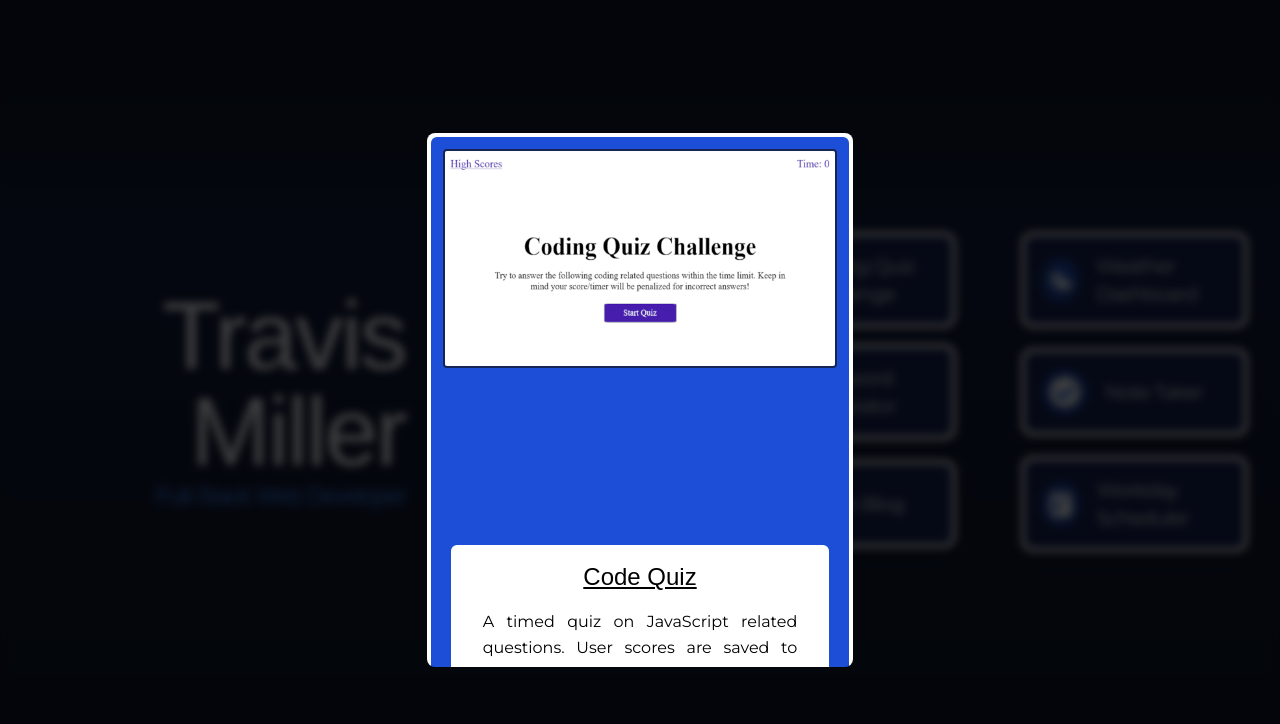
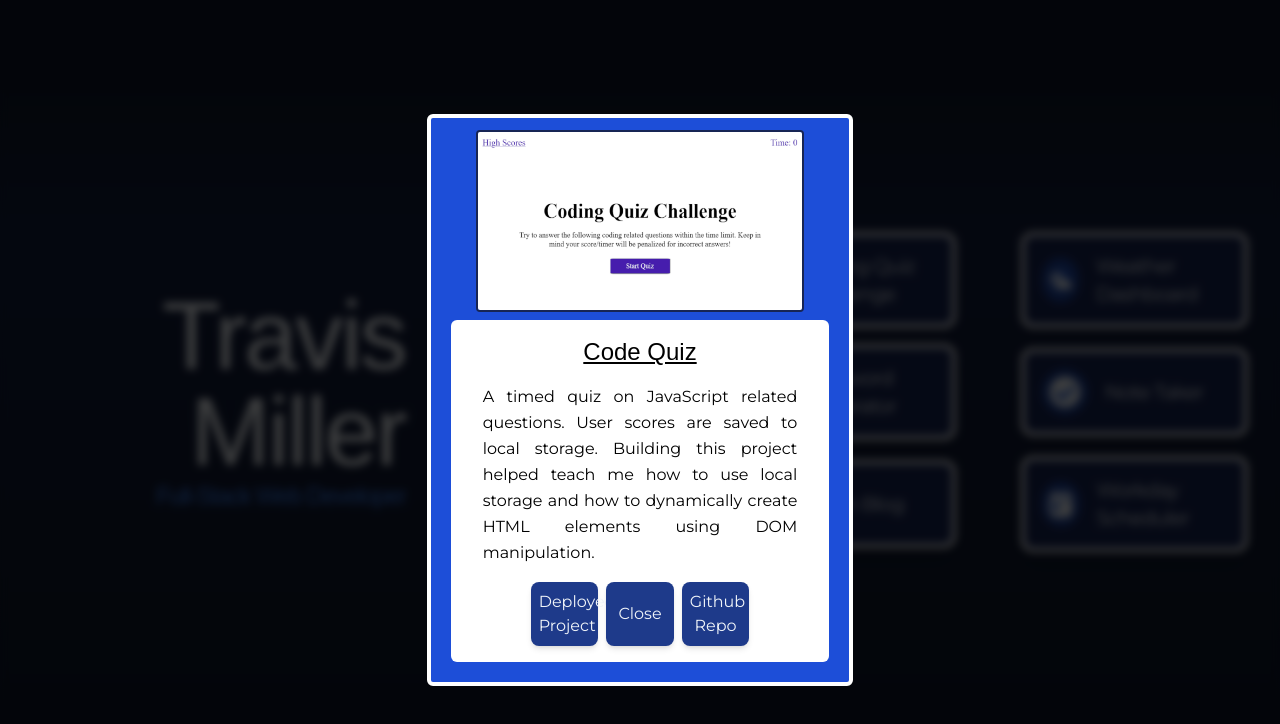
Before and after one commit to tcmiller30/next-portfolio, a Next.js app: page /projects in a window 1280 px wide. Both pictures are taken after a click on the element "Coding Quiz Challenge". Shown: the top 724 px of the page. Built offline with nearby package versions, Linux system fonts and the light colour scheme; a web font is replaced by a local one.

Commit message:
reformatted projectModal, extended maxHeight in tailwind.config

```diff
--- a/app/projects/ProjectModal.js
+++ b/app/projects/ProjectModal.js
@@ -7,7 +7,6 @@ import weatherDashboardImg from "../../public/weatherDashboard.png";
 import workDaySchedulerImg from "../../public/workDayScheduler.png";
 import Image from "next/image";
 import { nova_round } from "../fonts";
-import { FaWindowClose } from "react-icons/fa";
 
 export default function ProjectModal(props) {
   const projects = [
@@ -111,10 +110,10 @@ export default function ProjectModal(props) {
       onClick={handleOnClose}
       className="fixed inset-0 flex items-center justify-center bg-black/75 backdrop-blur-sm"
     >
-      <div className="rounded-lg mx-auto h-5/6 bg-white p-1 md:h-2/3 md:w-3/4 lg:w-1/3 overflow-y-scroll ">
-        <div className="rounded-md flex flex-col lg:flex-none lg:grid lg:grid-rows-2 h-screen bg-blue-700 p-3 overflow-y-scroll ">
+
+        <div className="rounded-md flex flex-col lg:flex-none bg-blue-700 border-white border-4 p-3 overflow-y-scroll md:w-3/4 lg:w-1/3 max-h-4/5">
           <div>
-            <Image src={activeProject.img_src} alt={activeProject.alt_text} className="border-2 border-blue-950 rounded object-fill w-full mx-auto" />
+            <Image src={activeProject.img_src} alt={activeProject.alt_text} className="border-2 border-blue-950 rounded object-fill w-5/6 mx-auto" />
           </div>
           <div className="bg-white m-2 p-4 rounded-md">
           <h4
@@ -128,7 +127,7 @@ export default function ProjectModal(props) {
 
 
       {/* Buttons */}
-          <div className="mx-16 gap-8 flex flex-col lg:grid lg:grid-cols-3 text-center">
+          <div className="mx-16 gap-2 flex flex-col lg:grid lg:grid-cols-3 text-center">
             <Link
               className="rounded-lg bg-blue-900 p-2 shadow-md "
               href={activeProject.deployed_url}
@@ -150,7 +149,7 @@ export default function ProjectModal(props) {
           </div>
           </div>
         </div>
-      </div>
+
     </div>
   ) : (
     ""
--- a/tailwind.config.js
+++ b/tailwind.config.js
@@ -12,6 +12,14 @@ module.exports = {
         'gradient-conic':
           'conic-gradient(from 180deg at 50% 50%, var(--tw-gradient-stops))',
       },
+      maxHeight: {
+        '1/4': '25%',
+        '1/2': '50%',
+        '3/4': '75%',
+        '2/5': '40%',
+        '3/5': '60%',
+        '4/5': '80%',
+      },
     },
   },
   plugins: [],
```
